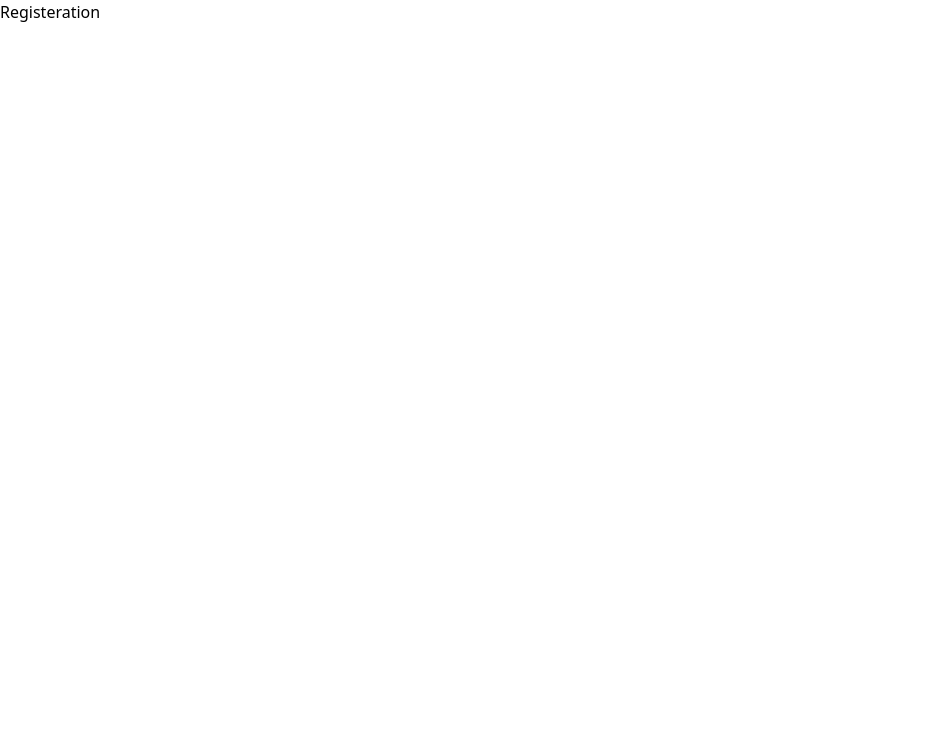
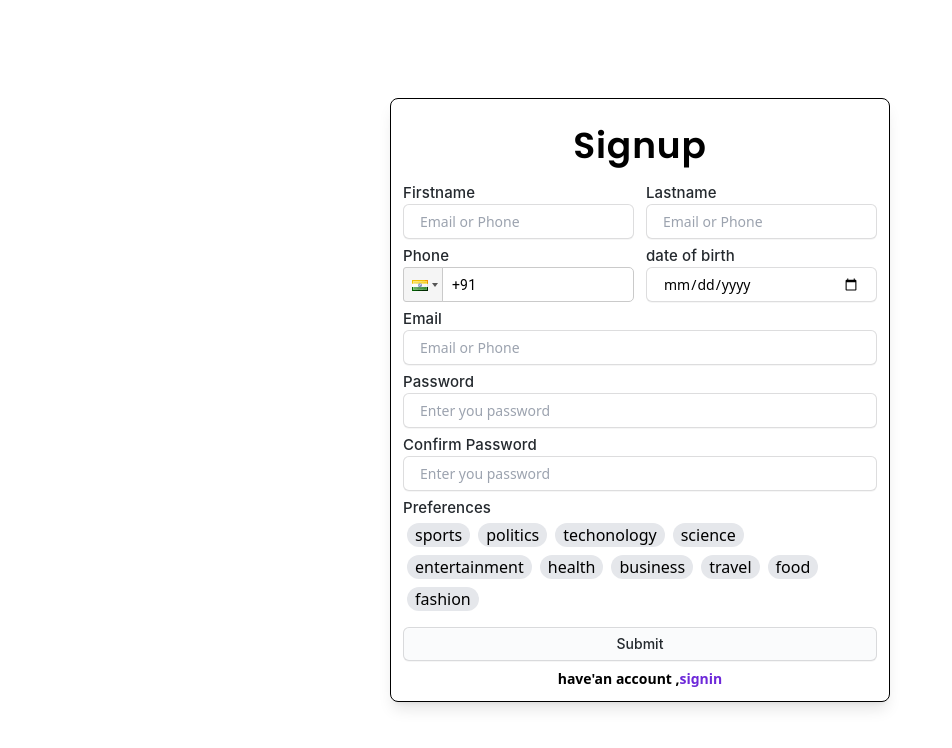
Before and after one commit to AbhinandIdikayil/Article-MERN, a React (Vite) app in the folder client/: page /signup in a window 1280 px wide. Shown: the top 748 px of the page, without its empty margins (0-952 px from the left). Built offline with nearby package versions, Linux system fonts and the light colour scheme.

Commit message:
fix: added signup page

```diff
--- a/client/package.json
+++ b/client/package.json
@@ -13,6 +13,7 @@
     "lucide-react": "^0.453.0",
     "react": "^18.3.1",
     "react-dom": "^18.3.1",
+    "react-phone-input-2": "^2.15.1",
     "react-router-dom": "^6.27.0"
   },
   "devDependencies": {
--- a/client/src/component/Footer/Footer.tsx
+++ b/client/src/component/Footer/Footer.tsx
@@ -1,4 +1,3 @@
-import React from 'react'
 
 function Footer() {
   return (
--- /dev/null
+++ b/client/src/data/categories.json
@@ -0,0 +1,42 @@
+[
+    {
+        "id": "1",
+        "category": "sports"
+    },
+    {
+        "id": "2",
+        "category": "politics"
+    },
+    {
+        "id": "3",
+        "category": "techonology"
+    },
+    {
+        "id": "4",
+        "category": "science"
+    },
+    {
+        "id": "5",
+        "category": "entertainment"
+    },
+    {
+        "id": "6",
+        "category": "health"
+    },
+    {
+        "id": "7",
+        "category": "business"
+    },
+    {
+        "id": "8",
+        "category": "travel"
+    },
+    {
+        "id": "9",
+        "category": "food"
+    },
+    {
+        "id": "10",
+        "category": "fashion"
+    }
+]
--- a/client/src/pages/Login/Login.tsx
+++ b/client/src/pages/Login/Login.tsx
@@ -1,4 +1,5 @@
 import { LoaderIcon } from 'lucide-react'
+import { Link } from 'react-router-dom'
 function Login() {
   return (
     <div className="relative flex h-screen w-screen bg-white overflow-hidden">
@@ -26,9 +27,9 @@ function Login() {
               <LoaderIcon className='animate-spin' width={35} height={20} />
             </button> */}
             <h1 className='text-sm font-semibold text-center mt-2'>dont have'an account ,
-              <span className='text-violet-700'>
+              <Link to={'/signup'} className='text-violet-700'>
                 create account
-              </span>
+              </Link>
             </h1>
           </form>
         </div>
--- a/client/src/pages/Registeration/Registeration.tsx
+++ b/client/src/pages/Registeration/Registeration.tsx
@@ -1,7 +1,113 @@
+import PhoneInput from 'react-phone-input-2'
+import 'react-phone-input-2/lib/style.css'
+import categories from '../../data/categories.json'
+import { Link } from 'react-router-dom'
 
 function Registeration() {
   return (
-    <div>Registeration</div>
+    <div className="relative flex h-screen w-screen bg-white Foverflow-hidden">
+      <div className='z-50 w-full h-full flex justify-center items-center max-md:px-4'>
+        <div className='animate-slideUp w-[500px] max-md:w-full min-h-[500px] border border-solid border-black rounded-lg bg-white shadow-lg'>
+          <form action="" className='p-3'>
+            <h1 className='h1 mt-3 text-center text-4xl font-semibold tracking-wide leading-tight'>Signup</h1>
+            {/* //! FOR FIRSTNAME AND LASTNAME */}
+            <div className='flex-col w-full mt-3'>
+              <div className="flex gap-3 w-full">
+                <div className="w-1/2">
+                  <label className='label ' htmlFor="email">Firstname</label>
+                  <div>
+                    <input className='w-full' id='email' type="text" placeholder='Email or Phone' />
+                  </div>
+                </div>
+                <div className="w-1/2">
+                  <label className='label ' htmlFor="email">Lastname</label>
+                  <div>
+                    <input className='w-full' id='email' type="text" placeholder='Email or Phone' />
+                  </div>
+                </div>
+              </div>
+            </div>
+
+
+            {/*  //! FOR PHONE AND DATE OF BIRTH */}
+            <div className='flex-col w-full mt-1'>
+              <div className="flex max-sm:flex-col gap-3 w-full">
+                <div className="w-1/2 max-sm:w-full">
+                  <label className='label ' htmlFor="email">Phone</label>
+                  <div className='w-full'>
+                    <PhoneInput
+                      country={'in'}
+                      inputStyle={{ width: '100%' }}
+                      inputProps={{
+                        name: 'phone',
+                        required: true,
+                        autoFocus: true
+                      }}
+                    />
+                    {/* <input className='w-full' id='email' type="text" placeholder='Phone' /> */}
+                  </div>
+                </div>
+                <div className="w-1/2 max-sm:w-full">
+                  <label className='label ' htmlFor="email">date of birth</label>
+                  <div>
+                    <input className='w-full h-[35px]' id='email' type="date" placeholder='Email or Phone' />
+                  </div>
+                </div>
+              </div>
+            </div>
+
+            {/* //! FOR EMAIL  */}
+            <div className='flex-col w-full mt-1'>
+              <label className='label ' htmlFor="email">Email</label>
+              <div>
+                <input className='w-full' id='email' type="text" placeholder='Email or Phone' />
+              </div>
+            </div>
+
+            {/*  //! FOR PASSWORD  */}
+            <div className='flex-col w-full mt-1'>
+              <label className='label ' htmlFor="email">Password</label>
+              <div>
+                <input className='w-full' id='password' type="text" placeholder='Enter you password' />
+              </div>
+            </div>
+
+
+            {/*  //! FOR CONFIRMATION PASSOWRD  */}
+            <div className='flex-col w-full mt-1'>
+              <label className='label ' htmlFor="email">Confirm Password</label>
+              <div>
+                <input className='w-full' id='password' type="password" placeholder='Enter you password' />
+              </div>
+            </div>
+
+            {/* //! FOR PREFERENCES */}
+            <div className='flex-col w-full mt-1'>
+              <label className='label ' htmlFor="email">Preferences</label>
+              <div className='flex flex-wrap'>
+                {
+                  categories?.map(data => (
+                    <span className='bg-gray-200 mx-1 px-2 rounded-2xl my-1'> {data?.category} </span>
+                  ))
+                }
+              </div>
+            </div>
+            <button className="button-4 w-full mt-3" role="button">
+              Submit
+            </button>
+            {/* <button className="button-4 w-full" role="button">
+              <LoaderIcon className='animate-spin' width={35} height={20} />
+            </button> */}
+            <h1 className='text-sm font-semibold text-center mt-2'>
+              have'an account ,
+              <Link to={'/login'} className='text-violet-700'>
+                signin
+              </Link>
+            </h1>
+          </form>
+        </div>
+      </div>
+    </div>
   )
 }
 
--- a/client/tailwind.config.js
+++ b/client/tailwind.config.js
@@ -19,7 +19,7 @@ export default {
           '100%': { opacity: '1' },
         },
         slideUp: {
-          '0%': { transform: 'translateY(60vh)', opacity: '0' }, // Start from off-screen
+          '0%': { transform: 'translateY(51vh)', opacity: '0' }, // Start from off-screen
           '100%': { transform: 'translateY(0)', opacity: '1' },   // End at original position
         }
       },
```
Also changed, not shown: 1 other file (tests, documents, lock files or other folders).
